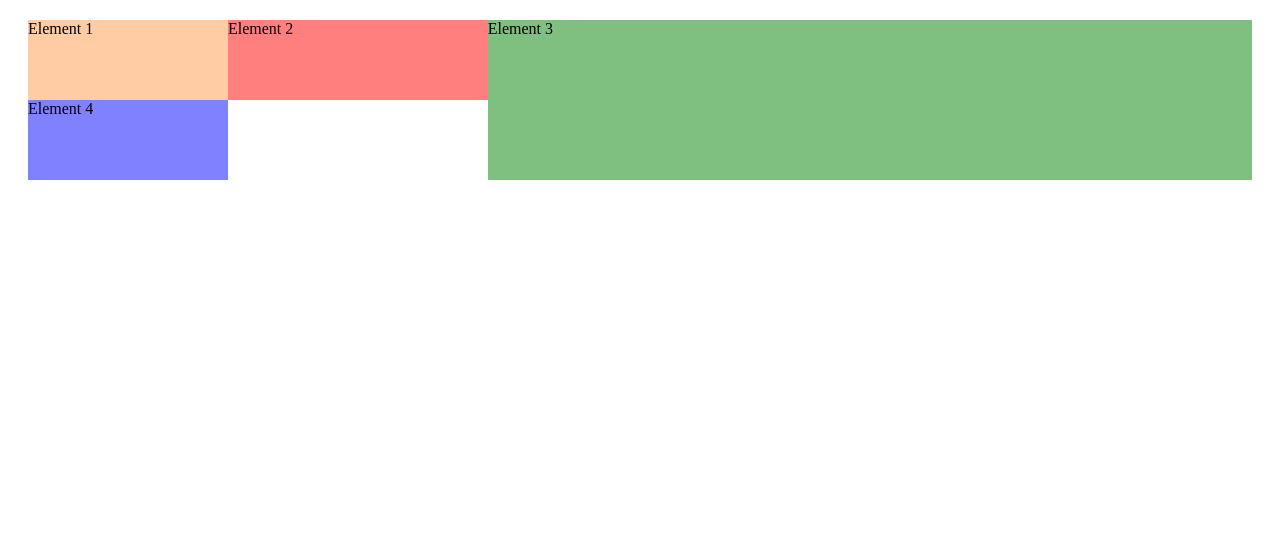
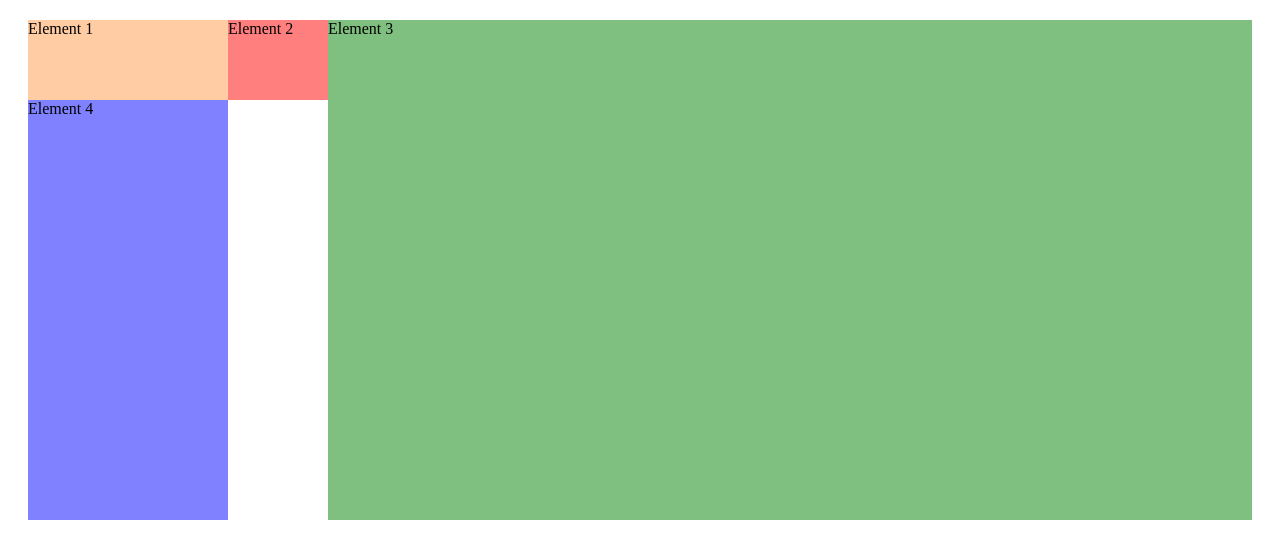
Before and after one commit to kumudug/css_grid_sample, a plain HTML site: page index.html in a window 1280 px wide. Drawn offline with Linux system fonts and the light colour scheme.

Commit message:
grid sizing using auto

```diff
--- a/main.css
+++ b/main.css
@@ -1,8 +1,9 @@
 .container {
     margin: 20px;
+    height: 500px;
     display: grid;
-    grid-template-columns: 200px 1fr 20% 2fr;
-    grid-template-rows: 5rem 5rem;
+    grid-template-columns: 200px 100px 20% auto;
+    grid-template-rows: 5rem auto;
 }
 
 .el1 {
```
